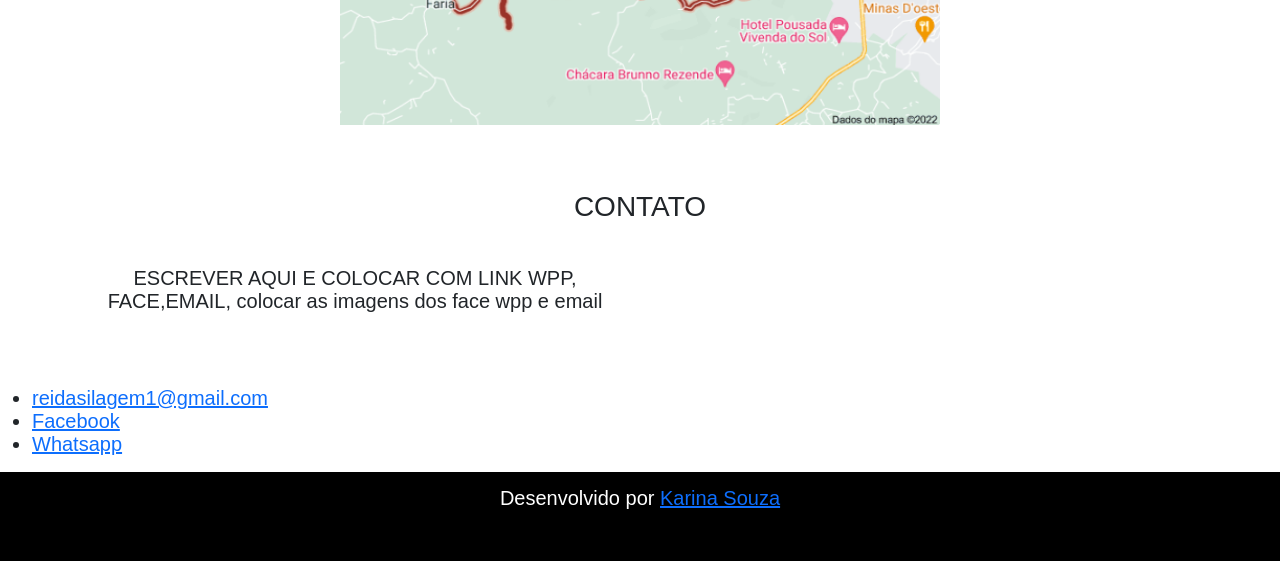
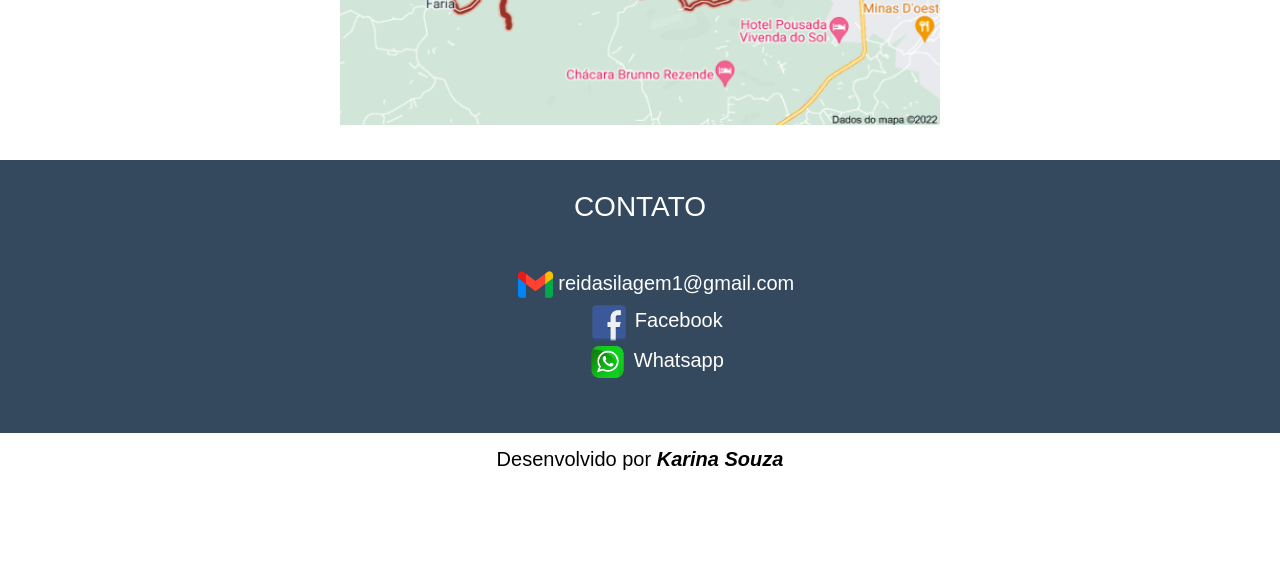
Before and after one commit to kahz7/aula_bootstrap, a plain HTML site: page index.html in a window 1280 px wide. Shown: the part 1741-2302 px from the top of the page. After the commit the page ends 2263 px from the top, so only its background shows below. Drawn offline with Linux system fonts and the light colour scheme.

Commit message:
alterações realizadas

```diff
--- a/css/style.css
+++ b/css/style.css
@@ -3,11 +3,11 @@ body {
 }
 
 .navbar {
-    background-color: #918C8D;
+    background-color: #34495E;
 }
 
 .quem-somos {
-    background-color: #D7CCCE;
+    background-color: white;
     color: #333131;
 }
 
@@ -21,7 +21,32 @@ body {
     color: white;
 }
 
-.bg-footer {
-    background-color: black;
+.ondeestamos {
+    background-color: white;
+    color: #333131;
+}
+
+.contato {
+    background-color: #34495E;
     color: white;
 }
+
+.contact-list {
+    list-style-type: none;
+    text-align: center;
+    color: white;
+    text-decoration-line: none;
+}
+
+.bg-footer {
+    background-color: white;
+    color: black;
+    text-decoration-line: none;
+}
+
+.karin {
+    color: black;
+    font-weight: bold;
+    font-style: italic;
+    text-decoration: none;
+}
--- a/index.html
+++ b/index.html
@@ -11,7 +11,7 @@
 
 <body>
 
-    <nav class="navbar navbar-expand-lg navbar-light margin">
+    <nav class="navbar navbar-expand-lg navbar-dark  margin">
         <a class="navbar-brand" href="#">
             <img src="img/icone_3.png" width="80" height="80">
         </a>
@@ -45,7 +45,7 @@
         <div class="container-fluid quem-somos text-center margin">
             <h3 class="margin">QUEM SOMOS</h3>
             <img src="img/icone_preto.jpg" class="rounded-circle" width="400" height="400">
-            <h3><br>Somos uma empresa especializada na plantação, colheita, ensacamento, venda e entrega de silagem.</h3>
+            <h3><br>Somos uma empresa especializada na plantação, colheita, ensacamento, venda e entrega de silagem. Entregamos em Barbacena - MG e região.</h3>
         </div>
     </section>
 
@@ -55,6 +55,8 @@
             <div class="container">
                 <div class="row">
                     <div class="col-lg-4">
+
+
                         <img src="img/milho.png" width="100%">
                     </div>
 
@@ -66,6 +68,7 @@
                         <img src="img/racao.png" width="280" height="400">
                     </div>
 
+                </div>
             </div>
         </div>
         </div>
@@ -97,38 +100,31 @@
         <div class="container-fluid text-center margin contato">
             <h3 class="margin">CONTATO</h3>
             <div class="container">
-                <div class="row">
-                    <div class="col-lg-6">
-                        <p>ESCREVER AQUI E COLOCAR COM LINK WPP, FACE,EMAIL, colocar as imagens dos face wpp e email</p>
-                        <img src="" width="100%">
-
             </div>
 
-                </div>
-            </div>
-        </div>
 
             <footer>
-            <ul>
+                <ul class="contact-list">
                     <li>
-                    <a href="mailto: reidasilagem1@gmail.com" target="_blank">reidasilagem1@gmail.com</a>
+                        <img src="img/email-icon.png" width="35" height="35"> <a class="contact-list" href="mailto: reidasilagem1@gmail.com" target="_blank">reidasilagem1@gmail.com</a>
                     </li>
                     <li>
-                    <a href="https://www.facebook.com/reida.silagem.94/" target="_blank">Facebook</a>
+                        <img src="img/face-icon.png" width="40" height="40"> <a class="contact-list" href="https://www.facebook.com/reida.silagem.94/" target="_blank">Facebook</a>
                     </li>
                     <li>
-                    <a href="https://contate.me/ReidaSilagem" target="_blank">Whatsapp</a>
+                        <img src="img/wpp-icon.png" width="40" height="40"> <a class="contact-list" href="https://contate.me/ReidaSilagem" target="_blank">Whatsapp</a>
                     </li>
                 </ul>
             </footer>
 
     </section>
+    </div>
 
 
 
     <footer class=" container-fluid text-center bg-footer margin">
 
-        <p>Desenvolvido por <a href="https://www.linkedin.com/in/karina-souza-5b907220b/" target="_blank">Karina Souza</p>
+        <p class="bg-footer">Desenvolvido por <a class="karin" href="https://www.linkedin.com/in/karina-souza-5b907220b/" target="_blank"> Karina Souza</p>
         </a>
     </footer>
 
```
Also changed, not shown: img/email-icon.png (added), img/face-icon.png (added), img/wpp-icon.png (added). Lines whose indentation alone changed are shown as unchanged.
